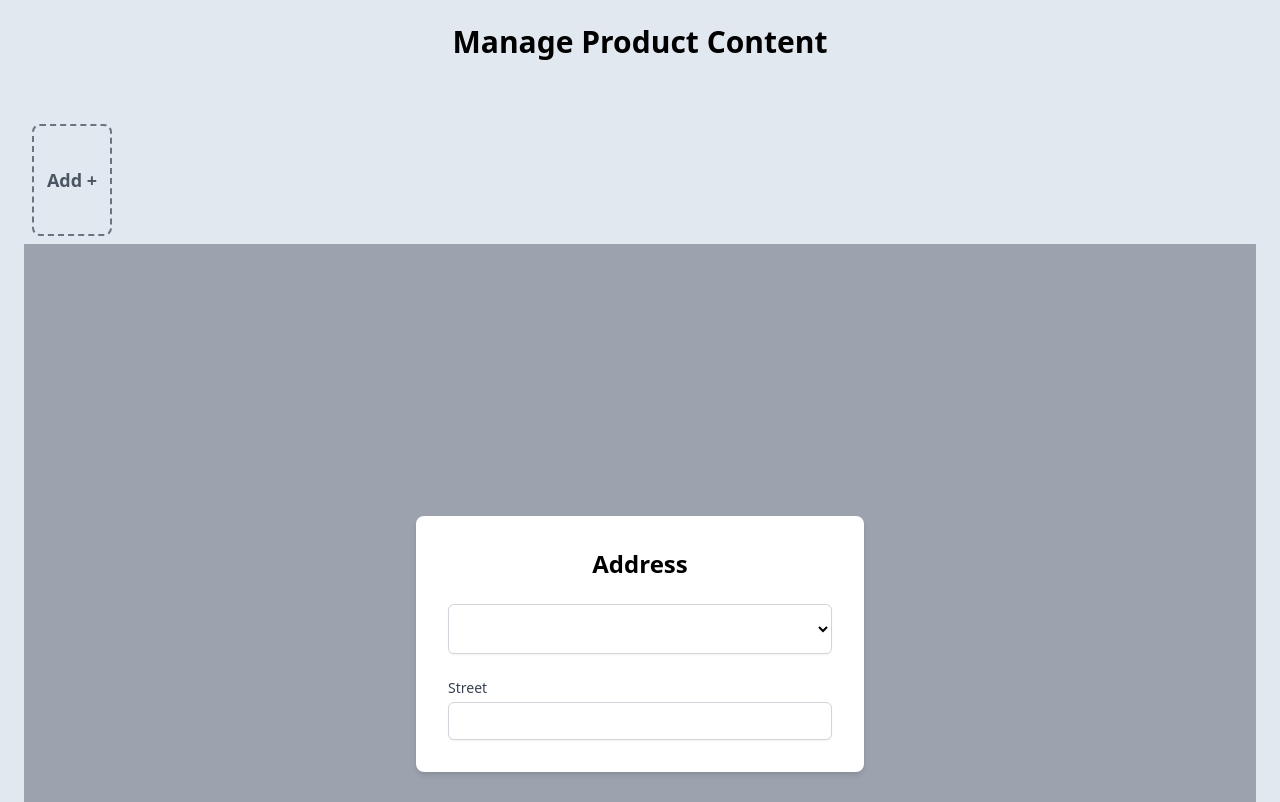
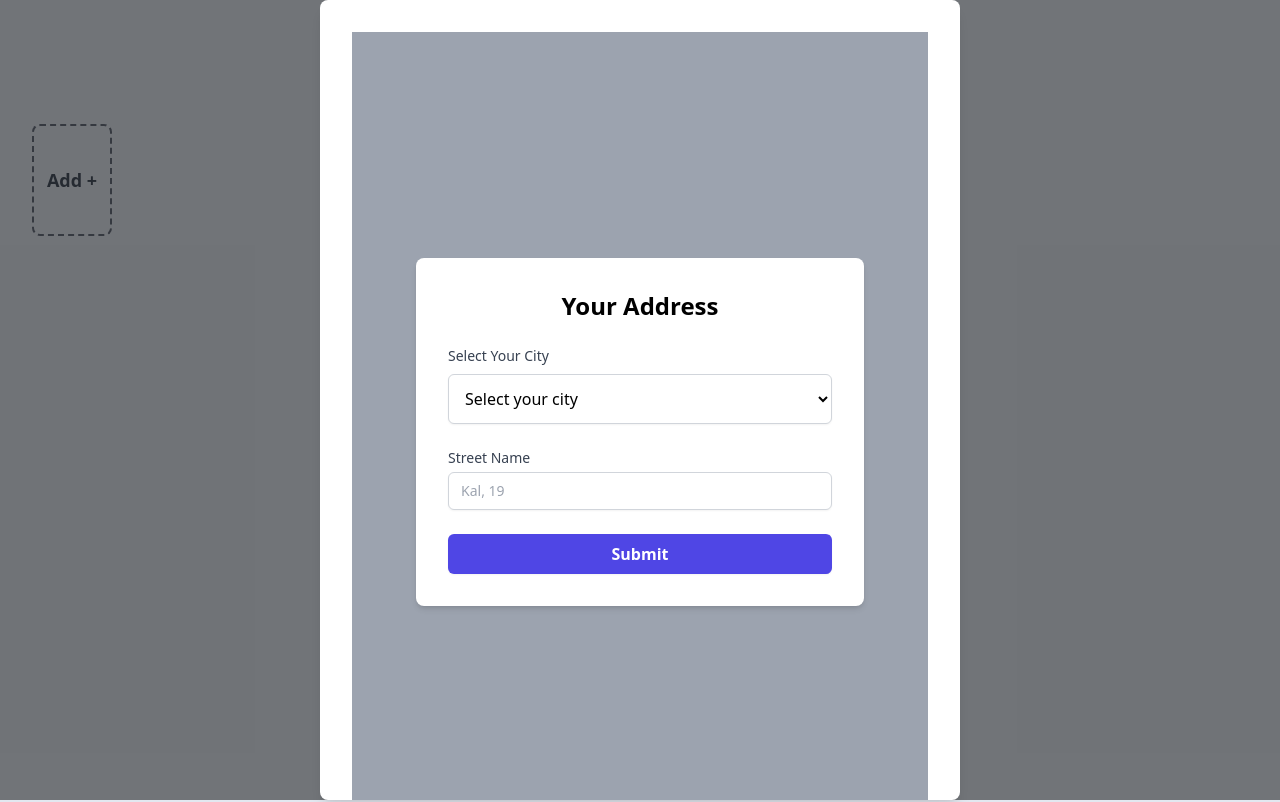
Before and after one commit to macjik/cyber-life-ecommerce, a Next.js app: page / in a window 1280 px wide. Shown: the top 802 px of the page. Built offline with nearby package versions, Linux system fonts and the light colour scheme.

Commit message:
create modal ui
added form, submission and closing options

```diff
--- a/app/Components/address-modal.jsx
+++ b/app/Components/address-modal.jsx
@@ -1,14 +1,50 @@
 'use client';
 
+import { useState } from 'react';
+import Button from './button';
 import Form from './form';
 import FormInput from './form-input';
 import Select from './select';
 
 export default function AddressModal() {
+  const cities = [
+    { label: 'Toshkent', value: 'toshkent' },
+    { label: 'Toshkent Viloyati', value: 'tashkent-viloyati' },
+    { label: 'Sirdaryo', value: 'sirdaryo' },
+    { label: 'Andijan', value: 'andijan' },
+    { label: 'Ferghana', value: 'ferghana' },
+    { label: 'Namangan', value: 'namangan' },
+    { label: 'Qashqadaryo', value: 'qashqadaryo' },
+    { label: 'Surxandaryo', value: 'surxandaryo' },
+    { label: 'Jizzax', value: 'jizzax' },
+    { label: 'Navoyi', value: 'navoyi' },
+    { label: 'Xorazm', value: 'xorazm' },
+    { label: 'Buxoro', value: 'buxoro' },
+    { label: 'Qora Qalpoqston', value: 'qora-qalpoqston' },
+  ];
+
+  const [formSubmitted, setFormSubmitted] = useState(false);
+
+  const handleSubmit = (e) => {
+    e.preventDefault();
+    setFormSubmitted(true);
+  };
+
   return (
-    <Form title="Address">
-      <Select options={['Tashkent']}></Select>
-      <FormInput id="street" label="Street" type="text" />
-    </Form>
+    <>
+      {!formSubmitted && (
+        <div className="fixed inset-0 z-50 flex items-center justify-center bg-black bg-opacity-50">
+          <div className="bg-white w-full h-full md:w-1/2 p-8 rounded-lg shadow-lg overflow-auto">
+            <Form onSubmit={handleSubmit} title="Your Address">
+              <Select id="select" label="Select Your City" placeholder="Select your city">
+                {cities}
+              </Select>
+              <FormInput id="street" label="Street Name" placeholder="Kal, 19" type="text" />
+              <Button type="submit">Submit</Button>
+            </Form>
+          </div>
+        </div>
+      )}
+    </>
   );
 }
--- a/app/Components/form.jsx
+++ b/app/Components/form.jsx
@@ -1,6 +1,13 @@
-export default function Form({ title, children, action = null, onSubmit = null, innerRef = null }) {
+export default function Form({
+  className,
+  title,
+  children,
+  action = null,
+  onSubmit = null,
+  innerRef = null,
+}) {
   return (
-    <div className="flex items-center justify-center min-h-screen bg-gray-400">
+    <div className={`${className} flex items-center justify-center min-h-screen bg-gray-400`}>
       <div className="w-full max-w-md p-8 bg-white shadow-md rounded-lg">
         <h1 className="text-2xl font-bold mb-6 text-center">{title}</h1>
         <form className="space-y-6" onSubmit={onSubmit} ref={innerRef} action={action}>
--- a/app/Components/select.jsx
+++ b/app/Components/select.jsx
@@ -1,21 +1,26 @@
 export default function Select({
   label,
-  options,
+  children,
   value,
-  onChange,
+  onChange = null,
   placeholder,
-  customClasses = '',
+  className = '',
+  id,
 }) {
   return (
-    <div className={`relative w-full ${customClasses}`}>
-      {label && <label className="block mb-2 text-sm font-medium text-gray-700">{label}</label>}
+    <div>
+      <label htmlFor={id} className=" max-w-max block text-sm font-medium text-gray-700 mb-2">
+        {label}
+      </label>
       <select
-        className="w-full p-3 bg-white border border-gray-300 rounded-md shadow-sm focus:outline-none focus:ring-2 focus:ring-blue-500 focus:border-blue-500"
+        id={id}
+        name={id}
+        className={`${className} w-full p-3 bg-white border border-gray-300 rounded-md shadow-sm focus:outline-none focus:ring-2 focus:ring-blue-500 focus:border-blue-500 text-black`}
         value={value}
         onChange={onChange}
       >
         {placeholder && <option value="">{placeholder}</option>}
-        {options.map((option, idx) => (
+        {children.map((option, idx) => (
           <option key={idx} value={option.value}>
             {option.label}
           </option>
```
